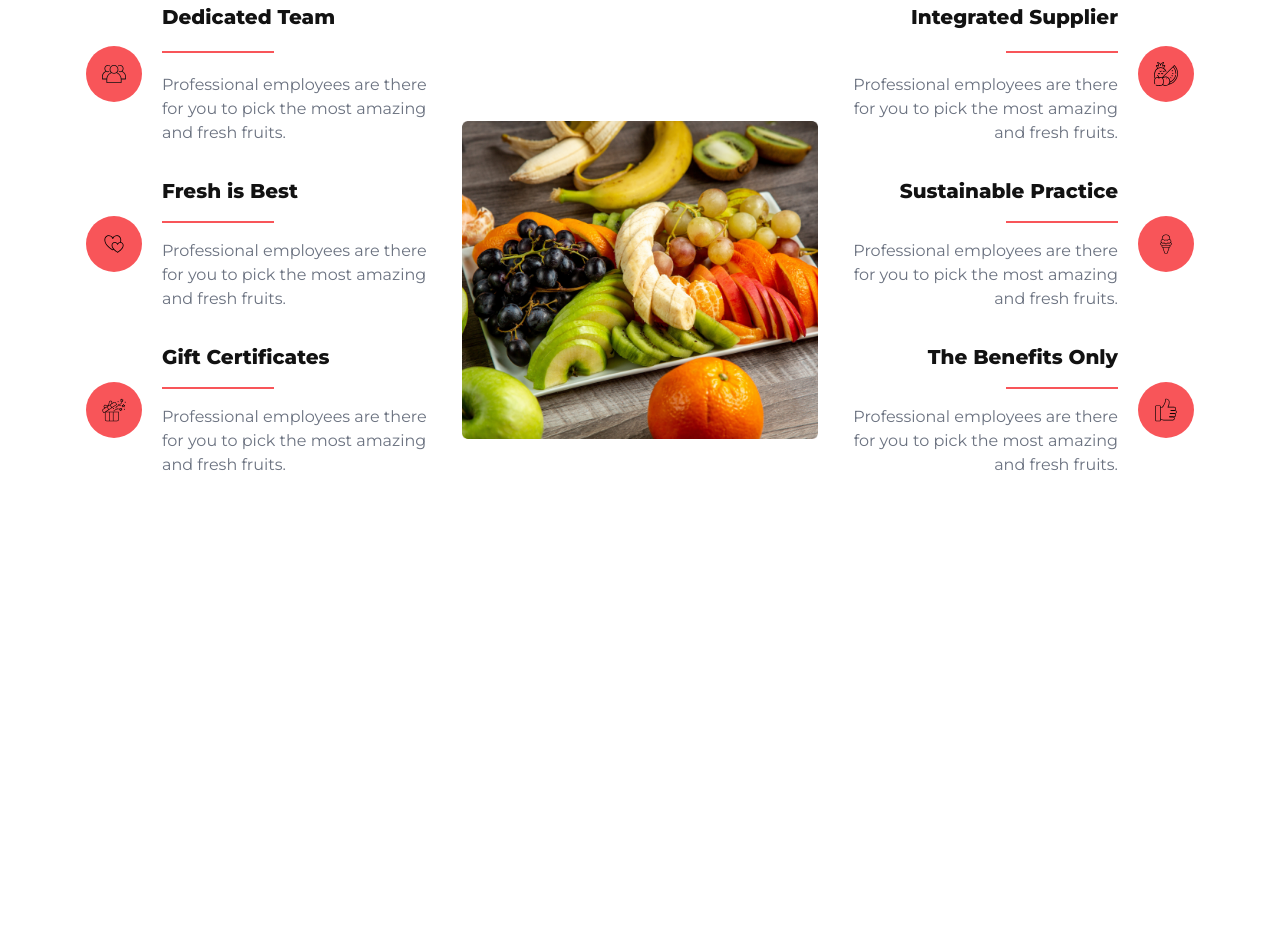
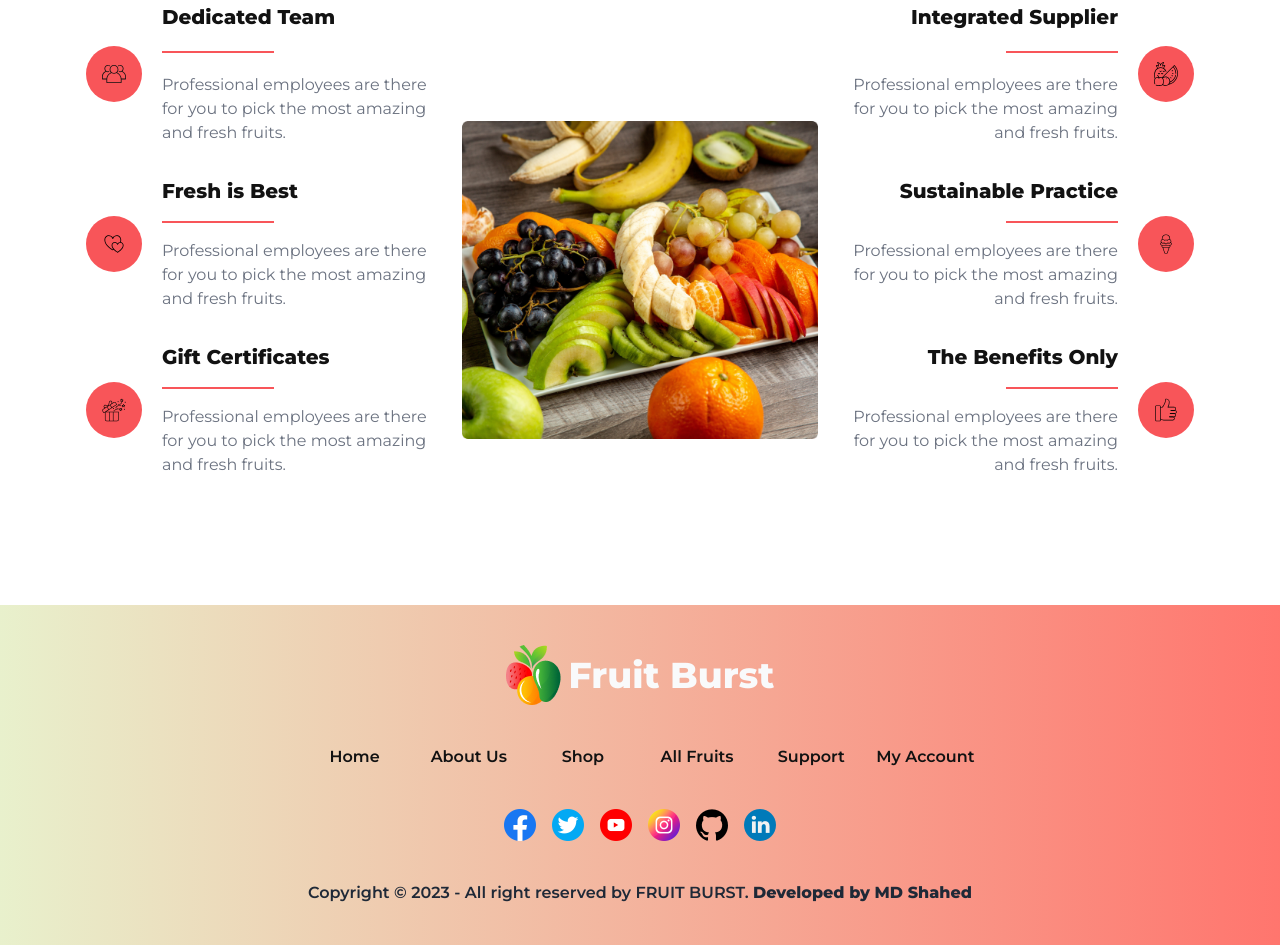
Before and after one commit to Shahed007/B8A3-fruit-brust, a plain HTML site: page index.html in a window 1280 px wide. Shown: the part 2954-3899 px from the top of the page. Before the commit the page ends 3431 px from the top, so only its background shows below. Drawn offline with nearby package versions, Linux system fonts and the light colour scheme.

Commit message:
Added footer section

```diff
--- a/index.html
+++ b/index.html
@@ -1020,7 +1020,9 @@
           class="hero-content flex-col text-center text-neutral-content py-20"
         >
           <div class="max-w-md">
-            <h1 class="mb-5 text-4xl font-extrabold tracking-tight text-white">
+            <h1
+              class="mb-5 text-2xl lg:text-4xl font-extrabold tracking-tight text-white"
+            >
               Meet the team section
             </h1>
             <p class="mb-5 text-white text-base font-medium">
@@ -1545,6 +1547,76 @@
       <!-- WHY CHOOSE US END -->
     </main>
     <!-- MAIN SECTION END -->
+
+    <!-- START FOOTER SECTION -->
+    <footer
+      class="footer footer-center p-10 bg-gradient-to-r from-[#8DB60033] to-[#FF3B30B3] text-base-content mt-32"
+    >
+      <div class="flex gap-2">
+        <img src="./images/logo.png" alt="footer logo " />
+        <span class="text-2xl lg:text-4xl text-gray-50 font-extrabold"
+          >Fruit Burst</span
+        >
+      </div>
+      <div
+        class="flex justify-center flex-wrap lg:grid lg:grid-cols-6 gap-2 lg:gap-4"
+      >
+        <a
+          class="link link-hover text-sm lg:text-base text-[#121212] font-semibold"
+          >Home
+        </a>
+        <a
+          class="link link-hover text-sm lg:text-base text-[#121212] font-semibold"
+          >About Us
+        </a>
+        <a
+          class="link link-hover text-sm lg:text-base text-[#121212] font-semibold"
+          >Shop</a
+        >
+        <a
+          class="link link-hover text-sm lg:text-base text-[#121212] font-semibold"
+          >All Fruits
+        </a>
+        <a
+          class="link link-hover text-sm lg:text-base text-[#121212] font-semibold"
+          >Support</a
+        >
+        <a
+          class="link link-hover text-sm lg:text-base text-[#121212] font-semibold"
+        >
+          My Account</a
+        >
+      </div>
+      <div>
+        <div class="grid grid-flow-col gap-4">
+          <a href="#">
+            <img src="./images/facebook.png" class="h-8 w-8" alt="facebook" />
+          </a>
+          <a href="#">
+            <img src="./images/twitter.png" class="h-8 w-8" alt="Twitter" />
+          </a>
+          <a href="#">
+            <img src="./images/youtube.png" class="h-8 w-8" alt="Youtube" />
+          </a>
+          <a href="#">
+            <img src="./images/instagram.png" class="h-8 w-8" alt="instagram" />
+          </a>
+          <a href="#">
+            <img src="./images/github.png" class="h-8 w-8" alt="github" />
+          </a>
+          <a href="#">
+            <img src="./images/linkedin.png" class="h-8 w-8" alt="Linkedin" />
+          </a>
+        </div>
+      </div>
+      <div>
+        <p class="text-xs lg:text-base font-semibold text[#121212]">
+          Copyright © 2023 - All right reserved by FRUIT BURST.
+          <strong>Developed by MD Shahed</strong>
+        </p>
+      </div>
+    </footer>
+    <!-- END FOOTER SECTION -->
     <!-- DAISY UI CDN -->
     <script src="https://cdn.tailwindcss.com"></script>
     <script>
@@ -1560,11 +1632,3 @@
     </script>
   </body>
 </html>
-
-<!--
-
-navbar-start w-3/5
-
-navbar-end w-2/5
-
- -->
```
Also changed, not shown: images/github.png (added), images/instagram.png (added), images/logo-bg.jpg (deleted), images/youtube.png (added).
